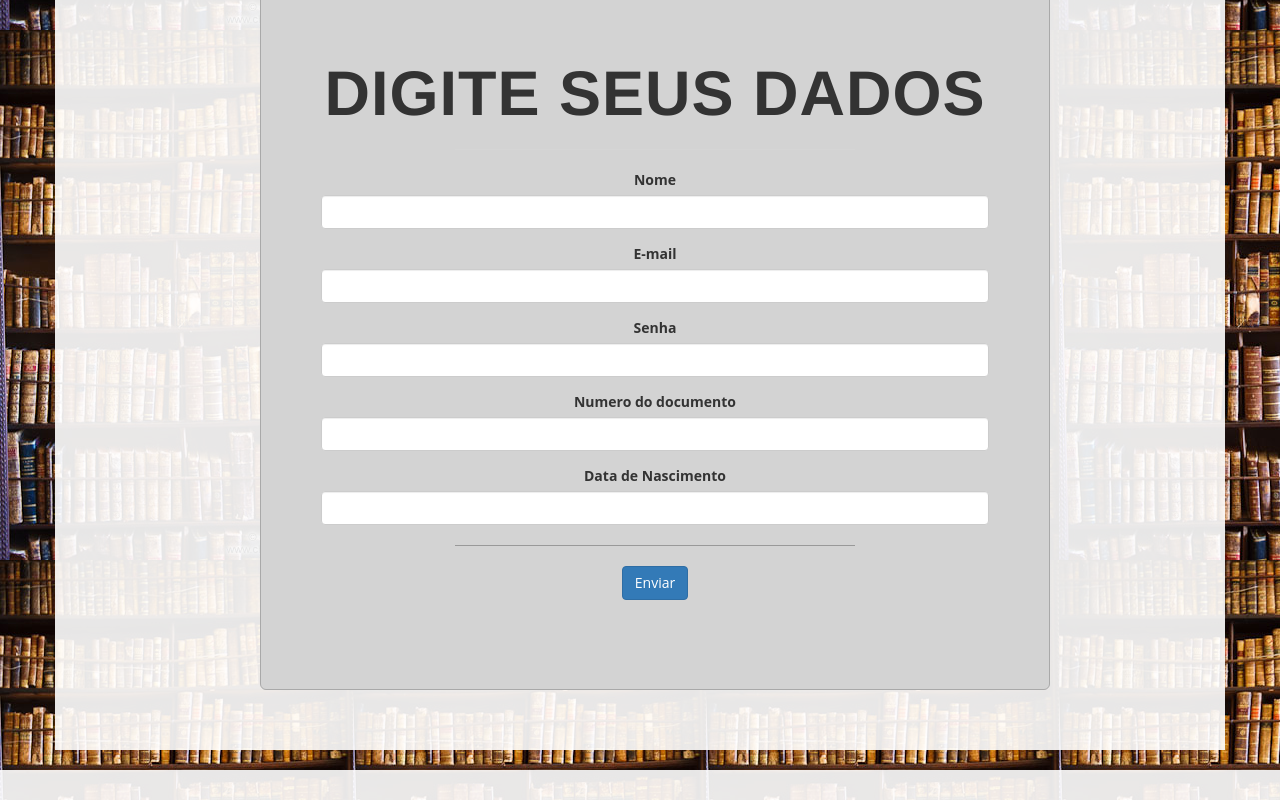
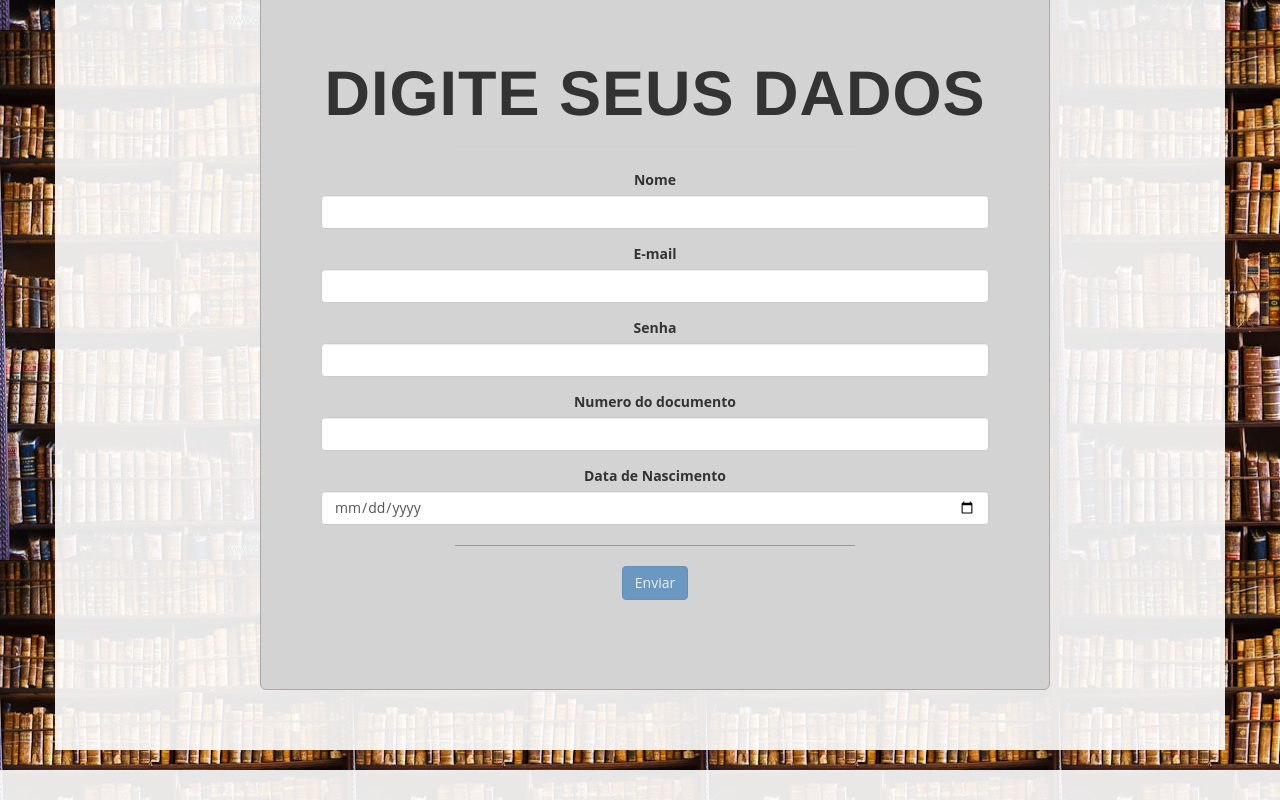
Before and after one commit to f55FernandaBarbiero/PI6WEB, an Angular app: page /cadastro in a window 1280 px wide. Shown: the part 500-1300 px from the top of the page. Built offline with nearby package versions, Linux system fonts and the light colour scheme.

Commit message:
Alterações no formulário de cadastro, validações e refatoração

```diff
--- a/src/app/app.module.ts
+++ b/src/app/app.module.ts
@@ -13,7 +13,7 @@ import { ServicesComponent } from './services/services.component';
 import { ContactComponent } from './contact/contact.component';
 import { CadastroComponent } from './cadastro/cadastro.component';
 import { LoginComponent } from './login/login.component';
-import { CadastroService } from './services/cadastro.service';
+import { CadastroService } from './cadastro/cadastro.service';
 import { HttpModule } from '@angular/http';
 
 @NgModule({
@@ -35,7 +35,7 @@ import { HttpModule } from '@angular/http';
     FormsModule,
     HttpModule
   ],
-  providers: [CadastroService],
+  providers: [],
   bootstrap: [AppComponent]
 })
 export class AppModule { }
--- a/src/app/cadastro/cadastro.component.css
+++ b/src/app/cadastro/cadastro.component.css
@@ -0,0 +1,3 @@
+input.ng-invalid.ng-touched {
+    border: solid 1px red;
+}
--- a/src/app/cadastro/cadastro.component.html
+++ b/src/app/cadastro/cadastro.component.html
@@ -13,32 +13,32 @@
         <div class="jumbotron">
           <h1 class="text-center">Digite seus dados</h1>
           <hr />
-          <form>
+          <form (ngSubmit)="insereUsuario()" #formCliente="ngForm">
             <div class="form-group">
-              <label class="control-label" for="nome">Nome</label>
-              <input type="text" class="form-control" name="nome" id="nome" [(ngModel)]="usuario.nome">
+              <label for="nome">Nome</label>
+              <input type="text" class="form-control" name="nome" id="nome" required ngModel>
             </div>
             <div class="form-group">
               <label class="control-label" for="email">E-mail</label>
-              <input type="text" class="form-control" name="email" id="email" [(ngModel)]="usuario.email">
+              <input type="email" class="form-control" name="email" id="email" required ngModel email>
             </div>
             <div class="form-group">
               <label class="control-label" for="senha">Senha</label>
-              <input type="text" class="form-control" name="senha" id="senha" [(ngModel)]="usuario.senha">
+              <input type="password" class="form-control" name="senha" id="senha" required ngModel >
             </div>
             <div class="form-group">
               <label class="control-label" for="documento">Numero do documento</label>
-              <input type="text" class="form-control" name="documento" id="documento" [(ngModel)]="usuario.documento">
+              <input type="text" class="form-control" name="documento" id="documento" required ngModel>
             </div>
             <div class="form-group">
               <label class="control-label" for="nascimento">Data de Nascimento</label>
-              <input type="text" class="form-control" name="nascimento" id="nascimento" [(ngModel)]="usuario.dataNascimento">
+              <input type="date" class="form-control" name="nascimento" id="nascimento" required ngModel>
             </div>
             <hr />
+            <div class="form-group text-center">
+              <button class="btn btn-primary" type="submit" [disabled]="!formCliente.valid" >Enviar</button>
+            </div>
           </form>
-          <div class="form-group text-center">
-            <button class="btn btn-primary" (click)="insereUsuario()">Enviar</button>
-          </div>
         </div>
       </div>
       <div class="clearfix"></div>
--- a/src/app/cadastro/cadastro.component.ts
+++ b/src/app/cadastro/cadastro.component.ts
@@ -1,24 +1,18 @@
-import { Component, OnInit } from '@angular/core';
-import { CadastroService } from '../services/cadastro.service';
+import { Component, OnInit, ViewChild } from '@angular/core';
+import { CadastroService } from './cadastro.service';
 import { Router } from '@angular/router';
+import { Cliente } from '../../modelo/cliente';
+import { NgForm } from '../../../node_modules/@angular/forms';
 
 @Component({
   selector: 'app-cadastro',
   templateUrl: './cadastro.component.html',
-  styleUrls: ['./cadastro.component.css']
+  styleUrls: ['./cadastro.component.css'],
+  providers: [CadastroService]
 })
 export class CadastroComponent implements OnInit {
-
-  usuario = {
-    nome: '',
-    email: '',
-    senha: '',
-    documento: '',
-    dataNascimento: '',
-    isADM: false
-  };
-
-  usuarios = [];
+  @ViewChild("formCliente") formCliente: NgForm;
+  usuario : Cliente;
 
   constructor(private cadastroServico: CadastroService, private route: Router) { }
 
@@ -26,12 +20,12 @@ export class CadastroComponent implements OnInit {
   }
 
   insereUsuario(){
-    this.usuarios.push(this.usuario);
-    return this.cadastroServico.insereUsuario(this.usuarios)
+     return this.cadastroServico.insereUsuario(this.usuario)
        .subscribe(
          (response) => {
            console.log(response);
            alert('Usuário Cadastrado!');
+           this.formCliente.reset();
            this.route.navigate(['/']);
          },
          (error) => console.log(error)
--- a/src/app/services/cadastro.service.ts
+++ b/src/app/cadastro/cadastro.service.ts
@@ -1,5 +1,6 @@
 import { Injectable } from '@angular/core';
 import { Http } from '@angular/http';
+import { Cliente } from '../../modelo/cliente';
 @Injectable()
 export class CadastroService {
 
@@ -7,7 +8,7 @@ export class CadastroService {
 
     constructor(private http: Http) {}
 
-    insereUsuario(usuarios: any[]){
-        return this.http.post(this.url,usuarios)
+    insereUsuario(usuario: Cliente){
+        return this.http.post(this.url,usuario)
     }
 }
```
Also changed, not shown: src/app/services/client.service.ts (deleted, +0 -10 lines), src/modelo/cliente.ts (+11 -6 lines), 1 other file (tests, documents, lock files or other folders). Lines whose indentation alone changed are shown as unchanged.
